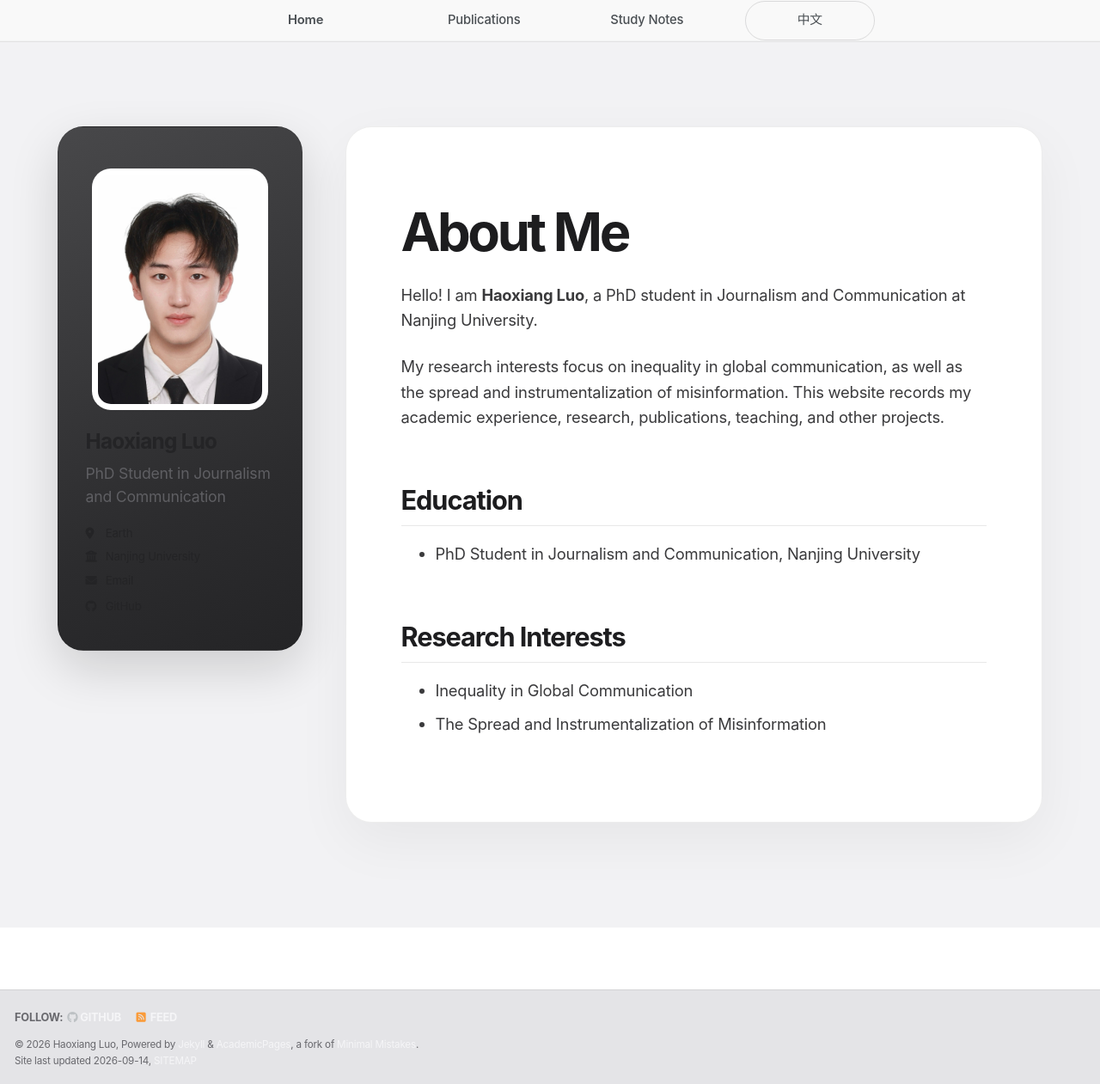
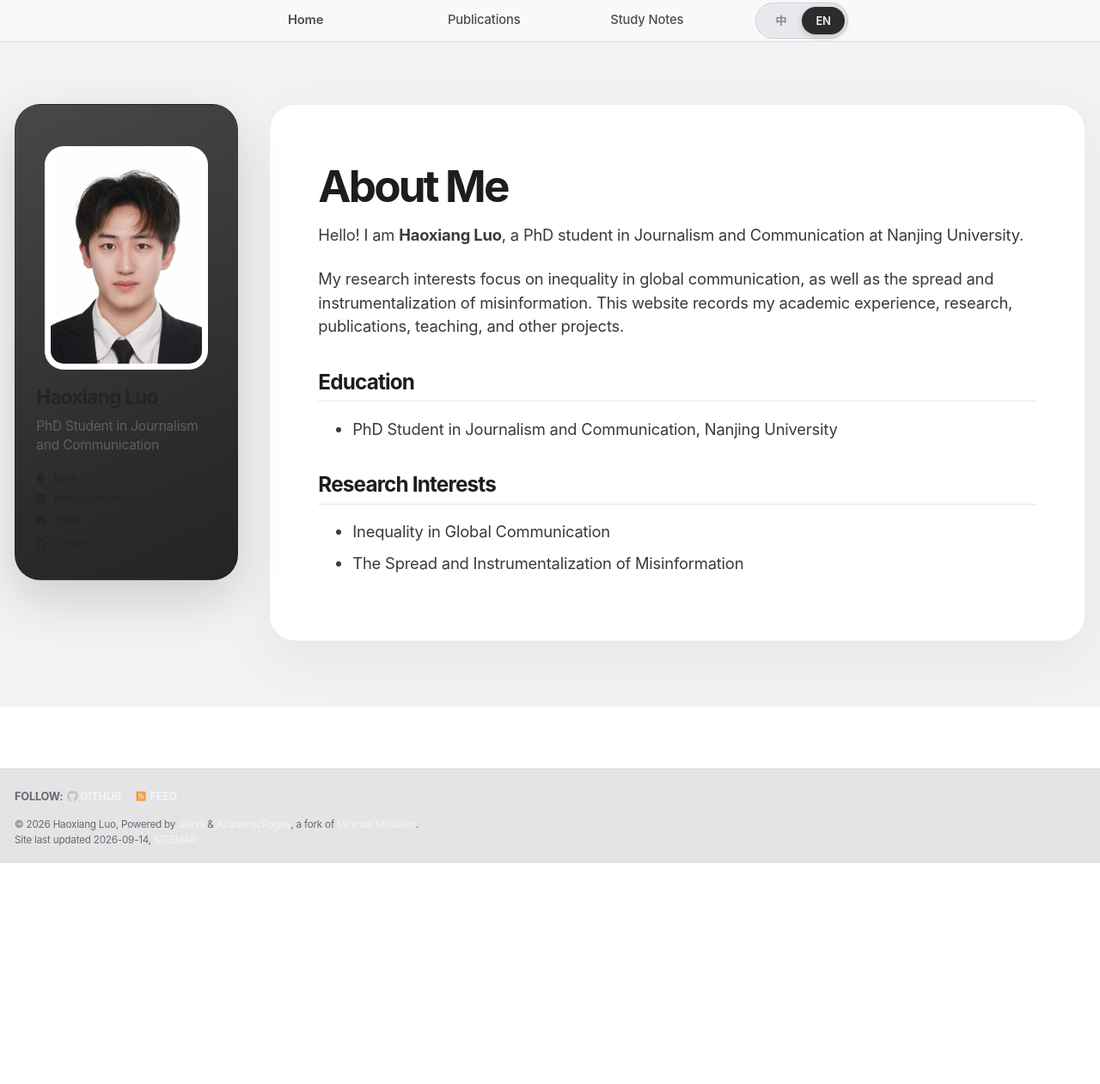
Before and after one commit to HaoxiangLuo/HaoxiangLuo.github.io, a Jekyll site: the page built from _pages/about.md, in a window 1280 px wide and 1261 px high. Shown: the whole window at 86% size. Built offline with Jekyll 4.4.1, drawn with Linux system fonts in a browser that asks for light colours; a style sheet for code colours, icons or effects is not loaded.

Commit message:
Refine homepage layout, language switch, and publication badges

```diff
--- a/_includes/masthead.html
+++ b/_includes/masthead.html
@@ -5,7 +5,7 @@
       <nav id="site-nav" class="greedy-nav">
         <button><span class="navicon"></span></button>
         <ul class="visible-links">
-          <li class="masthead__menu-item masthead__menu-item--lg persist {% if page.url == '/' or page.url == '/index.html' %}selected{% endif %}">
+          <li class="masthead__menu-item masthead__menu-item--lg persist {% if page.url == '/' or page.url == '/index.html' or page.url == '/zh/' %}selected{% endif %}">
             <a href="{{ base_path }}{% if page.lang == 'zh' %}/zh/{% else %}/{% endif %}">{% if page.lang == 'zh' %}首页{% else %}Home{% endif %}</a>
           </li>
           {% if page.lang == 'zh' %}
@@ -24,7 +24,10 @@
             </li>
           {% endfor %}
           <li class="masthead__menu-item persist language-toggle">
-            <a href="{{ base_path }}{{ page.translation_url | default: '/zh/' }}" lang="{% if page.lang == 'zh' %}en{% else %}zh-CN{% endif %}" aria-label="{% if page.lang == 'zh' %}Switch to English{% else %}切换至中文{% endif %}">{% if page.lang == 'zh' %}EN{% else %}中文{% endif %}</a>
+            <a href="{{ base_path }}{{ page.translation_url | default: '/zh/' }}" lang="{% if page.lang == 'zh' %}en{% else %}zh-CN{% endif %}" aria-label="{% if page.lang == 'zh' %}Switch to English{% else %}切换至中文{% endif %}">
+              <span class="language-toggle__option{% if page.lang == 'zh' %} is-active{% endif %}">中</span>
+              <span class="language-toggle__option{% unless page.lang == 'zh' %} is-active{% endunless %}">EN</span>
+            </a>
           </li>
         </ul>
         <ul class="hidden-links hidden"></ul>
--- a/assets/css/main.scss
+++ b/assets/css/main.scss
@@ -674,6 +674,119 @@ body {
   }
 }
 
+/* Compact home composition, segmented language control, and rank labels. */
+@media screen and (min-width: 1024px) {
+  body.home-page #main {
+    max-width: 1320px;
+    grid-template-columns: 260px minmax(0, 1fr);
+    gap: 2rem;
+    padding-top: clamp(1.5rem, 3vh, 2.25rem);
+    padding-bottom: 2.25rem;
+  }
+
+  body.home-page .sidebar.sticky {
+    top: 4.75rem;
+    padding: 1.35rem;
+  }
+
+  body.home-page .sidebar .author__avatar {
+    max-width: 190px;
+    margin-bottom: 1rem;
+  }
+
+  body.home-page .sidebar .author__name {
+    margin-bottom: 0.3rem;
+    font-size: 1.25rem;
+  }
+
+  body.home-page .sidebar .author__bio,
+  body.home-page .sidebar .author__urls {
+    font-size: 0.86rem;
+    line-height: 1.4;
+  }
+
+  body.home-page .page {
+    padding: clamp(2rem, 3.2vw, 3.25rem) clamp(2.5rem, 4.4vw, 4.75rem);
+  }
+
+  body.home-page .page__content > h1:first-child {
+    margin-bottom: 1rem;
+    font-size: clamp(2.6rem, 4vw, 3.65rem);
+  }
+
+  body.home-page .page__content h2 {
+    margin-top: 2rem;
+    margin-bottom: 0.75rem;
+    padding-bottom: 0.4rem;
+    font-size: clamp(1.35rem, 1.9vw, 1.7rem);
+  }
+
+  body.home-page .page__content p,
+  body.home-page .page__content li {
+    max-width: 880px;
+    line-height: 1.5;
+  }
+}
+
+.language-toggle a {
+  display: inline-grid !important;
+  grid-template-columns: 1fr 1fr;
+  align-items: center;
+  width: 6rem !important;
+  min-width: 6rem;
+  padding: 0.2rem !important;
+  border: 1px solid rgba(29, 29, 31, 0.1);
+  border-radius: 999px;
+  color: #86868b;
+  background: #e8e8ed;
+  box-shadow: inset 0 0 0 1px rgba(255, 255, 255, 0.42);
+}
+
+.language-toggle a:hover {
+  color: #6e6e73;
+  border-color: rgba(29, 29, 31, 0.14);
+  background: #dedee3;
+}
+
+.language-toggle__option {
+  display: grid;
+  min-height: 1.8rem;
+  place-items: center;
+  border-radius: 999px;
+  font-size: 0.72rem;
+  font-weight: 600;
+  line-height: 1;
+  transition: color 180ms ease, background 180ms ease, box-shadow 180ms ease;
+}
+
+.language-toggle__option.is-active {
+  color: #f5f5f7;
+  background: #2c2c2e;
+  box-shadow: 0 2px 8px rgba(0, 0, 0, 0.18);
+}
+
+.publication-badge--rank {
+  margin-bottom: 0.6rem;
+  padding: 0.3rem 0.55rem;
+  border-radius: 999px;
+  color: #fff;
+  background: #0071e3;
+  box-shadow: 0 3px 10px rgba(0, 113, 227, 0.18);
+  letter-spacing: 0.045em;
+}
+
+@media (max-width: 560px) {
+  .language-toggle a {
+    width: 4.7rem !important;
+    min-width: 4.7rem;
+  }
+
+  .language-toggle__option {
+    min-height: 1.55rem;
+    font-size: 0.62rem;
+  }
+}
+
 .language-toggle {
   margin-left: 0;
 }
```
Also changed, not shown: _pages/publications-zh.html (+5 -5 lines), _pages/publications.html (+5 -5 lines).
